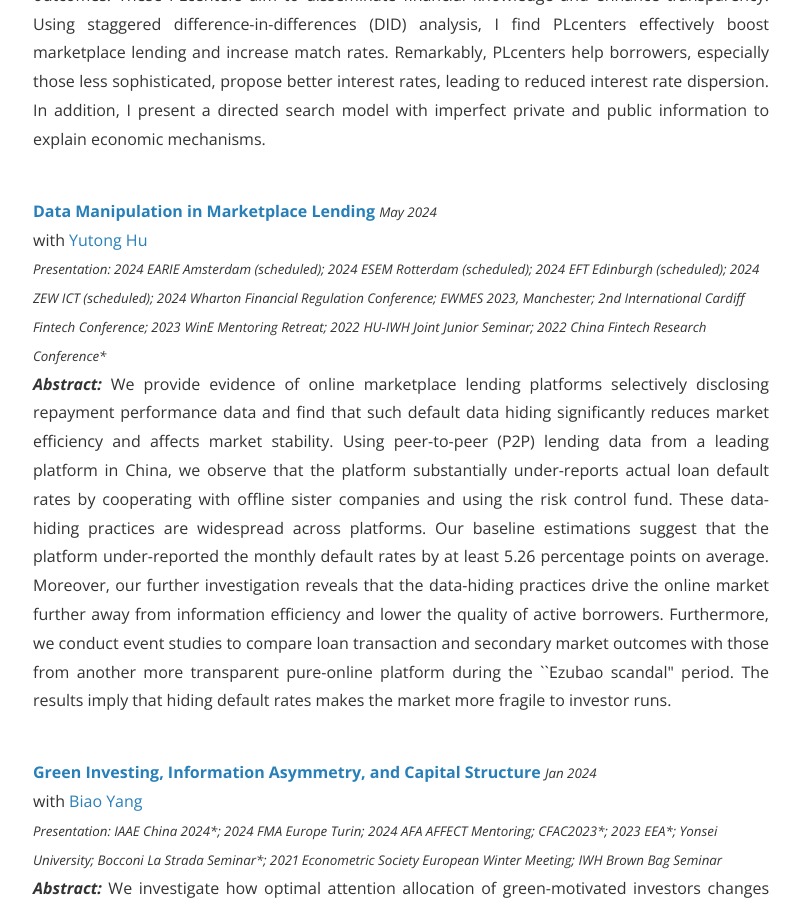
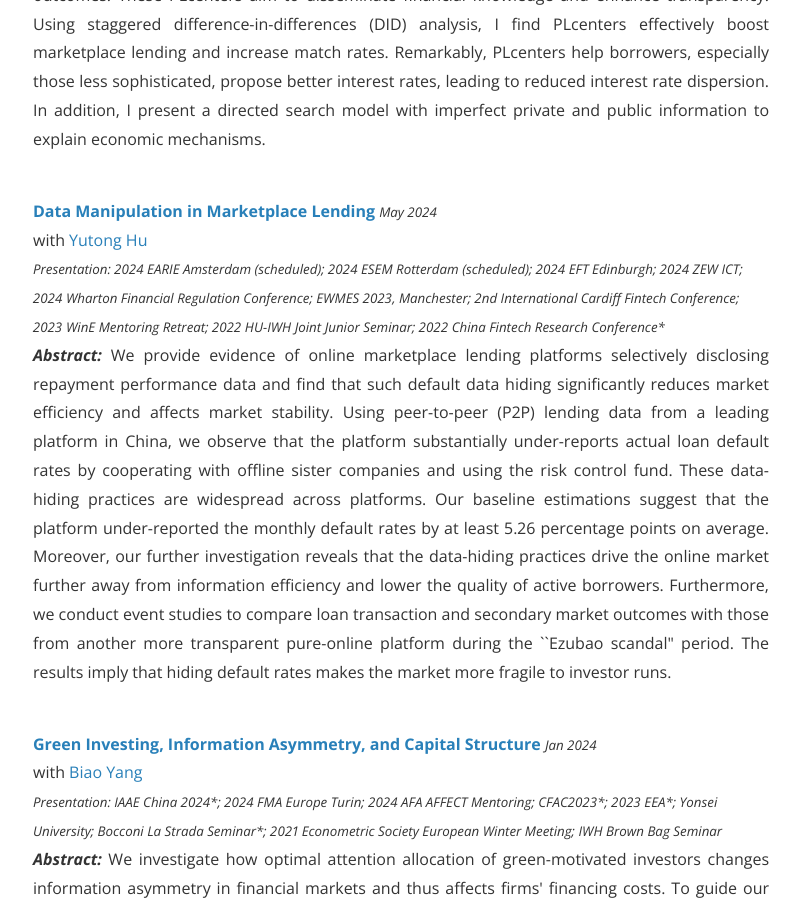
Before and after one commit to shasha-li/shasha-li.github.io, a Jekyll site: the page built from research.html, in a window 1280 px wide and 900 px high, scrolled down 619 px. Shown: the whole window, without its empty margins (239-1039 px from the left). Built offline with Jekyll 4.4.1, drawn with Linux system fonts in a browser that asks for light colours; nearby versions of some CDN libraries; comment, search, counter and statistics services are not loaded; a style sheet for code colours, icons or effects is not loaded; some of the changed text lies outside the part shown.

Commit message:
Update research.html

```diff
--- a/research.html
+++ b/research.html
@@ -14,7 +14,7 @@ permalink: /research/
 
 <strong><a href="https://papers.ssrn.com/sol3/papers.cfm?abstract_id=4731133">Data Manipulation in Marketplace Lending</a></strong> </strong> <em><small> May 2024</small></em>
 <br>with <a href="https://www.london.edu/phd/profiles/yutong-hu">Yutong Hu</a><br>
-<em><small>Presentation: 2024 EARIE Amsterdam (scheduled); 2024 ESEM Rotterdam (scheduled); 2024 EFT Edinburgh (scheduled); 2024 ZEW ICT (scheduled); 2024 Wharton Financial Regulation Conference; EWMES 2023, Manchester; 2nd International Cardiff Fintech Conference; 2023 WinE Mentoring Retreat; 2022 HU-IWH Joint Junior Seminar; 2022 China Fintech Research Conference*</small></em>
+<em><small>Presentation: 2024 EARIE Amsterdam (scheduled); 2024 ESEM Rotterdam (scheduled); 2024 EFT Edinburgh; 2024 ZEW ICT; 2024 Wharton Financial Regulation Conference; EWMES 2023, Manchester; 2nd International Cardiff Fintech Conference; 2023 WinE Mentoring Retreat; 2022 HU-IWH Joint Junior Seminar; 2022 China Fintech Research Conference*</small></em>
 <p style="text-align:justify"><b><i>Abstract: </i>
   </b> We provide evidence of online marketplace lending platforms selectively disclosing repayment performance data and find that such default data hiding significantly reduces market efficiency and affects market stability. Using peer-to-peer (P2P) lending data from a leading platform in China, we observe that the platform substantially under-reports actual loan default rates by cooperating with offline sister companies and using the risk control fund. These data-hiding practices are widespread across platforms. Our baseline estimations suggest that the platform under-reported the monthly default rates by at least 5.26 percentage points on average. Moreover, our further investigation reveals that the data-hiding practices drive the online market further away from information efficiency and lower the quality of active borrowers. Furthermore, we conduct event studies to compare loan transaction and secondary market outcomes with those from another more transparent pure-online platform during the ``Ezubao scandal" period. The results imply that hiding default rates makes the market more fragile to investor runs.
   </p><br>
```
Also changed, not shown: other parts of research.html (+4 -2 lines).
